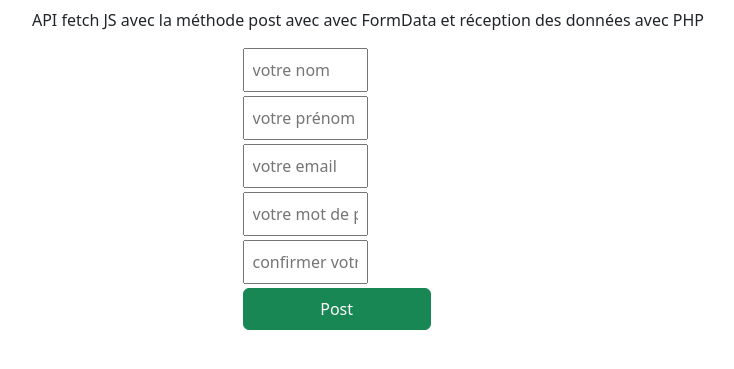
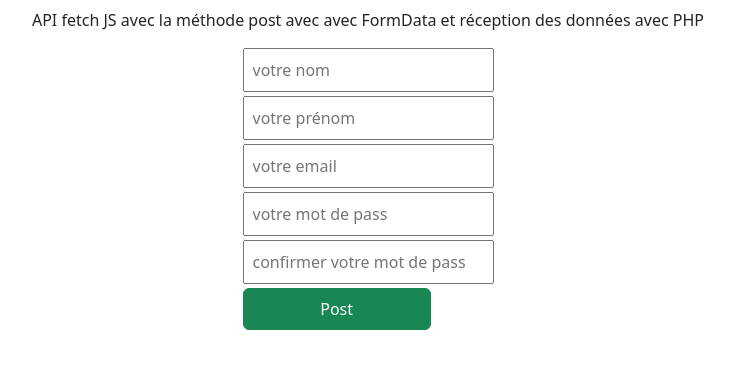
Before and after one commit to jean-ely-gendrau/fetch-js-post-php, a PHP site: page / in a window 1280 px wide. Shown: the top 369 px of the page, without its empty margins (272-1006 px from the left). Run offline with PHP 8.4, Linux system fonts and the light colour scheme.

Commit message:
modify css

```diff
--- a/js-formData/index.php
+++ b/js-formData/index.php
@@ -12,11 +12,11 @@
   <p class="p-2 mb-2">API fetch JS avec la méthode post avec avec FormData et réception des données avec PHP</p>
 
   <form class="d-flex flex-column mb-2" id="form">
-    <input class="w-50 p-2 mb-1" type="text" id="nom" name="nom" placeholder="votre nom">
-    <input class="w-50 p-2 mb-1" type="text" id="prenom" name="prenom" placeholder="votre prénom">
-    <input class="w-50 p-2 mb-1" type="email" id="email" name="email" placeholder="votre email">
-    <input class="w-50 p-2 mb-1" type="password" id="password" name="password" placeholder="votre mot de pass">
-    <input class="w-50 p-2 mb-1" type="password" id="passwordCompare" name="passwordCompare" placeholder="confirmer votre mot de pass">
+    <input class="w-100 p-2 mb-1" type="text" id="nom" name="nom" placeholder="votre nom">
+    <input class="w-100 p-2 mb-1" type="text" id="prenom" name="prenom" placeholder="votre prénom">
+    <input class="w-100 p-2 mb-1" type="email" id="email" name="email" placeholder="votre email">
+    <input class="w-100 p-2 mb-1" type="password" id="password" name="password" placeholder="votre mot de pass">
+    <input class="w-100 p-2 mb-1" type="password" id="passwordCompare" name="passwordCompare" placeholder="confirmer votre mot de pass">
     <button class="btn btn-success p-2 w-75" id="postJs">Post</button>
   </form>
 
```
